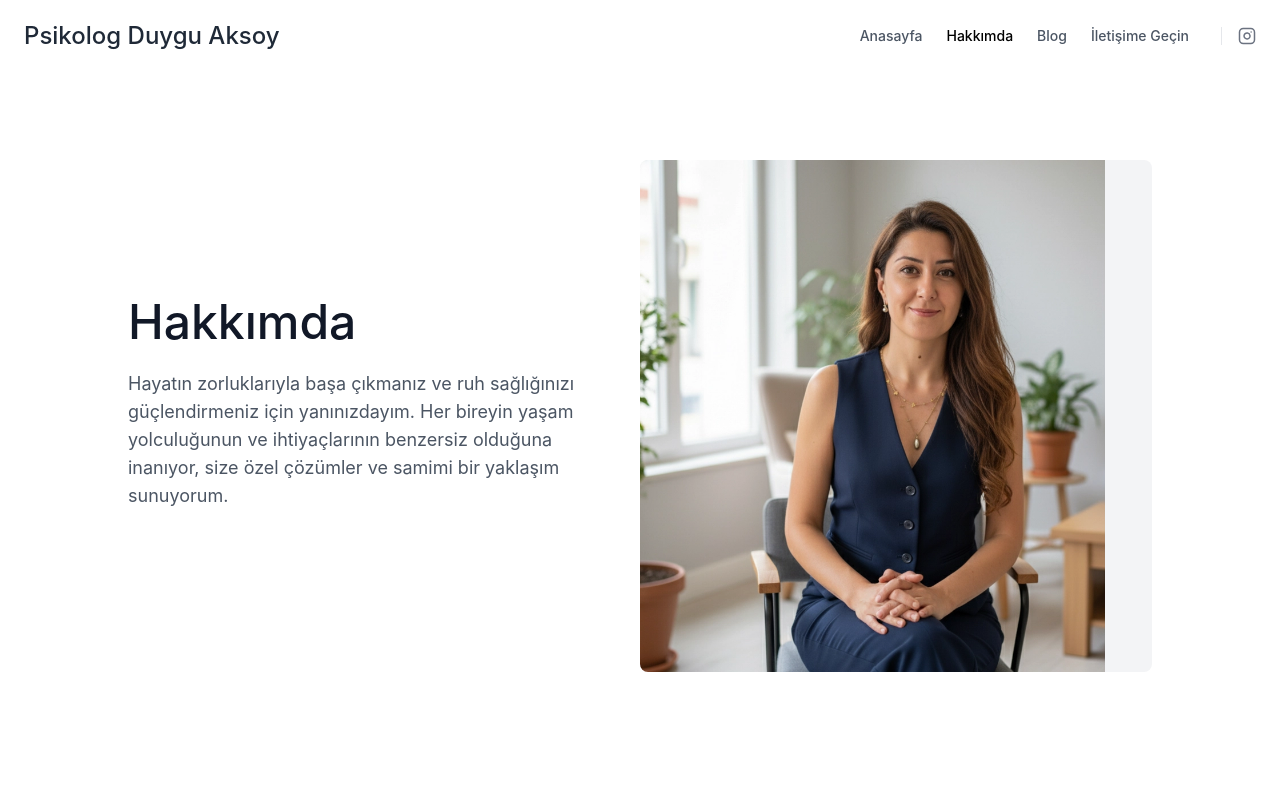
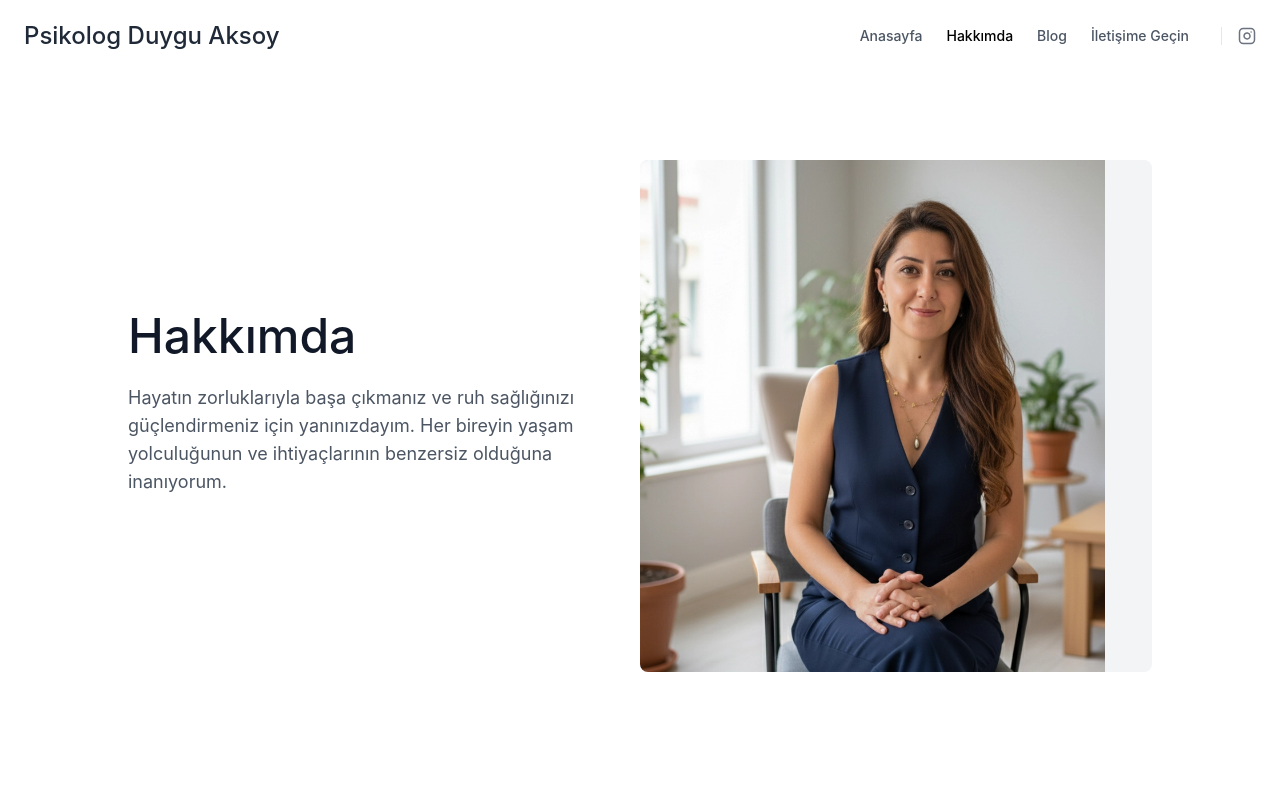
Before and after one commit to duyguaksoy101/Psychologist-Duygu-Aksoy-Website, a React (Vite) app: page /hakkimda in a window 1280 px wide. Shown: the top 800 px of the page. Built offline with nearby package versions, Linux system fonts and the light colour scheme.

Commit message:
Update HakkimdaPage.tsx

```diff
--- a/src/pages/HakkimdaPage.tsx
+++ b/src/pages/HakkimdaPage.tsx
@@ -13,7 +13,7 @@ const AboutPage = () => {
                 Hakkımda
               </h1>
               <p className="text-gray-600 text-lg mb-6">
-                Hayatın zorluklarıyla başa çıkmanız ve ruh sağlığınızı güçlendirmeniz için yanınızdayım. Her bireyin yaşam yolculuğunun ve ihtiyaçlarının benzersiz olduğuna inanıyor, size özel çözümler ve samimi bir yaklaşım sunuyorum.
+                Hayatın zorluklarıyla başa çıkmanız ve ruh sağlığınızı güçlendirmeniz için yanınızdayım. Her bireyin yaşam yolculuğunun ve ihtiyaçlarının benzersiz olduğuna inanıyorum.
               </p>
             </div>
             <div className="w-full md:w-1/2">
```
